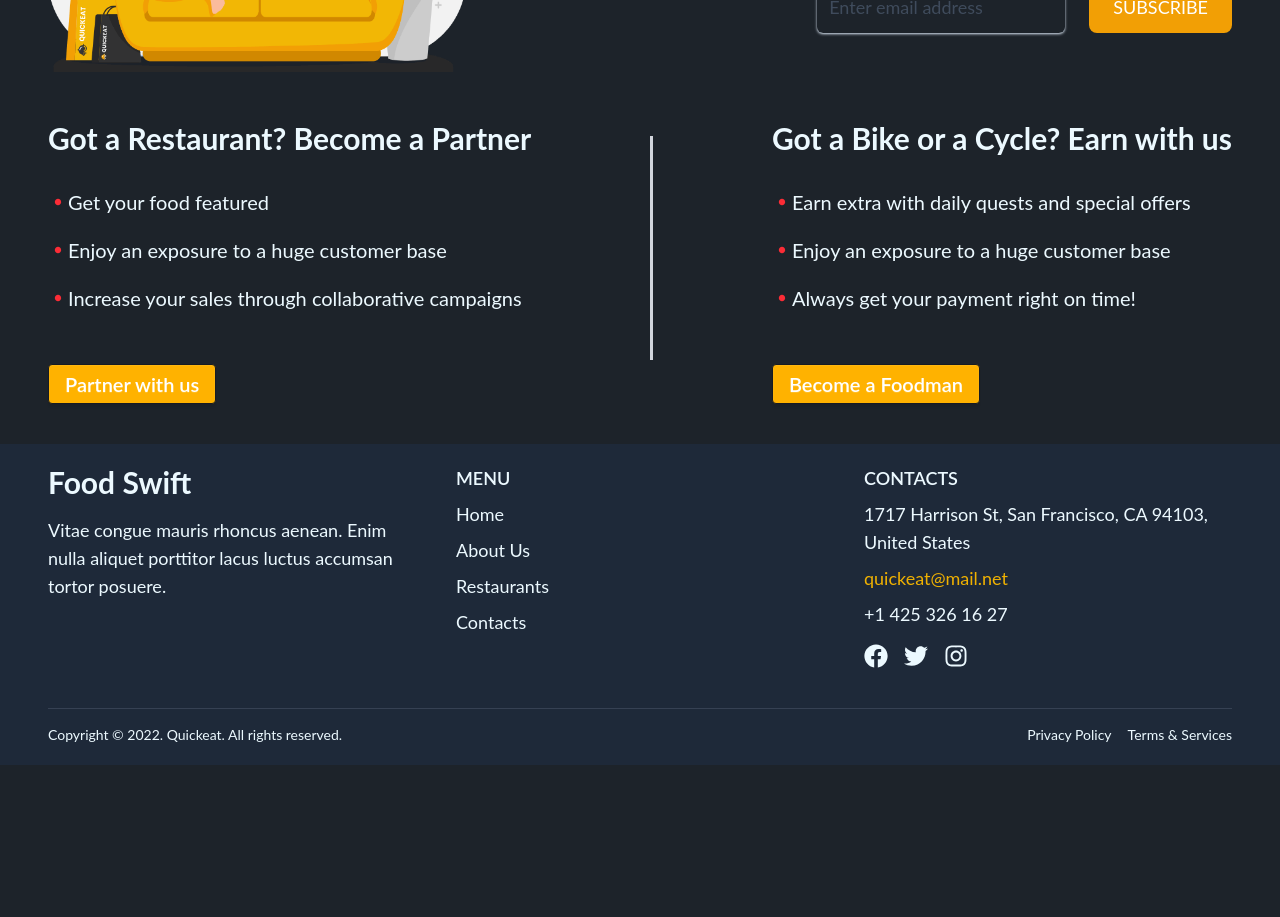
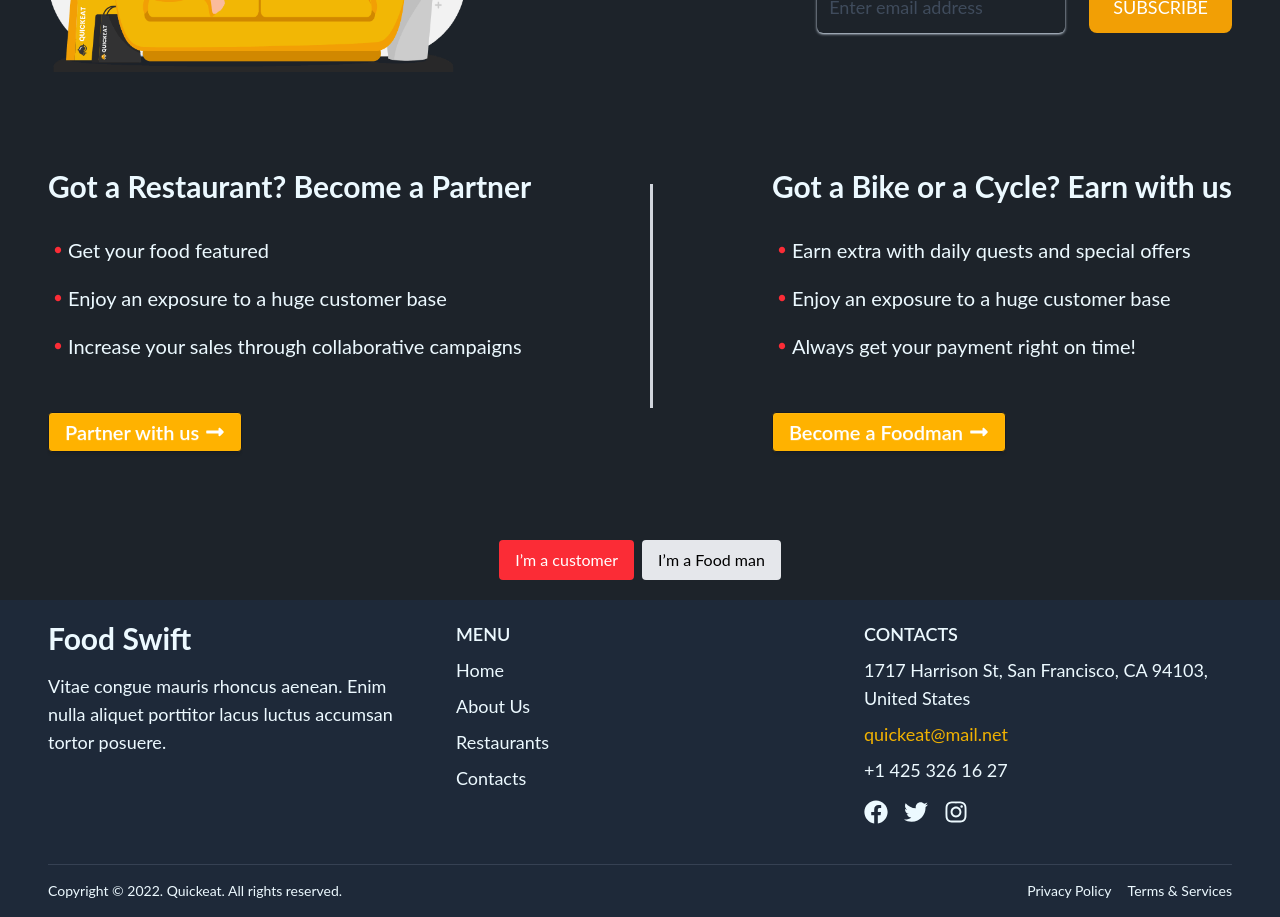
Before and after one commit to pxgacademy/Food-Swift-Quantum-Devs, a React (Vite) app: page / in a window 1280 px wide. Shown: the part 2560-3477 px from the top of the page. Before the commit the page ends 3325 px from the top, so only its background shows below. Built offline with nearby package versions, Linux system fonts and the light colour scheme; no server answers.

Commit message:
tabs btn ready

```diff
--- /dev/null
+++ b/src/pages/main-layout-pages/home/Faq/Faq.jsx
@@ -0,0 +1,34 @@
+import { useState } from "react";
+
+const Faq = () => {
+  const [activeTab, setActiveTab] = useState("customer");
+  return (
+    <div className="max-w-xl mx-auto mt-10">
+      {/* tabs */}
+      <div className="flex gap-2 justify-center mb-5">
+        <button
+          className={`px-4 py-2 rounded ${
+            activeTab === "customer"
+              ? "bg-red-500 text-white"
+              : "bg-gray-200 dark:text-black"
+          }`}
+          onClick={() => setActiveTab("customer")}
+        >
+          I’m a customer
+        </button>
+        <button
+          className={`px-4 py-2 rounded ${
+            activeTab === "foodman"
+              ? "bg-red-500 text-white"
+              : "bg-gray-200 dark:text-black"
+          }`}
+          onClick={() => setActiveTab("foodman")}
+        >
+          I’m a Food man
+        </button>
+      </div>
+    </div>
+  );
+};
+
+export default Faq;
--- a/src/pages/main-layout-pages/home/PatnerBiker/PatnerBiker.jsx
+++ b/src/pages/main-layout-pages/home/PatnerBiker/PatnerBiker.jsx
@@ -1,8 +1,9 @@
+import { FaLongArrowAltRight } from "react-icons/fa";
 import { RxDotFilled } from "react-icons/rx";
 
 const PatnerBiker = () => {
   return (
-    <div className="md:flex justify-between  gap-5 mb-10">
+    <div className="md:flex justify-between  gap-5 lg:py-12 py-6">
       <div className="space-y-5">
         <h3 className="text-2xl lg:text-3xl  font-bold mb-8">
           Got a Restaurant? Become a Partner
@@ -28,6 +29,9 @@ const PatnerBiker = () => {
         <div>
           <button className="btn text-lg text-white md:text-xl bg-primaryColor hover:bg-[#F29F05] mt-8">
             Partner with us
+            <span>
+              <FaLongArrowAltRight />
+            </span>
           </button>
         </div>
       </div>
@@ -59,6 +63,9 @@ const PatnerBiker = () => {
         <div>
           <button className="btn text-lg text-white md:text-xl bg-primaryColor hover:bg-[#F29F05] mt-8">
             Become a Foodman
+            <span>
+              <FaLongArrowAltRight />
+            </span>
           </button>
         </div>
       </div>
--- a/src/pages/main-layout-pages/home/home/Home.jsx
+++ b/src/pages/main-layout-pages/home/home/Home.jsx
@@ -8,6 +8,7 @@ import Restaurant from "../restaurant/Restaurant";
 import PopularCard from "../popular-card/PopularCard";
 import Subscribe from "../subscribe/Subscribe";
 import PatnerBiker from "../PatnerBiker/PatnerBiker";
+import Faq from "../Faq/Faq";
 
 const Home = () => {
   return (
@@ -20,6 +21,7 @@ const Home = () => {
       <AtAGlance></AtAGlance>
       <Subscribe></Subscribe>
       <PatnerBiker></PatnerBiker>
+      <Faq></Faq>
     </PageContainer>
   );
 };
```
